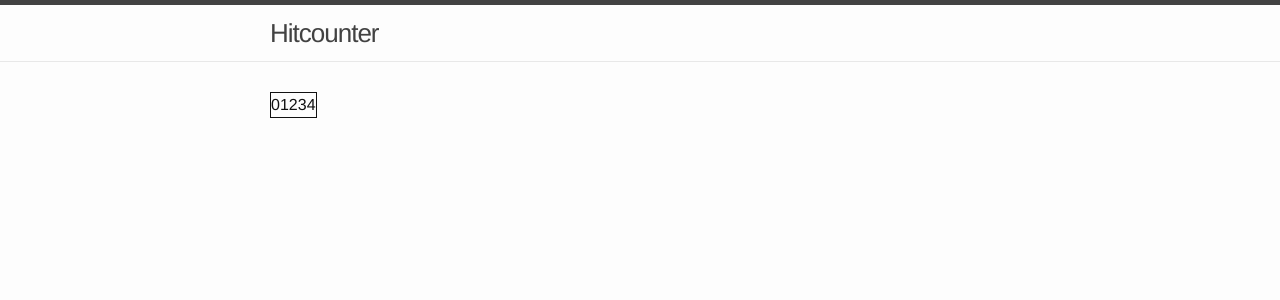
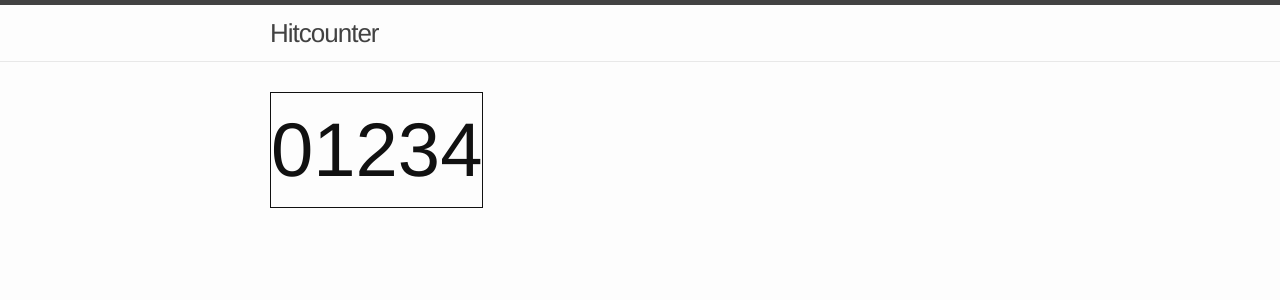
Before and after one commit to fhcflx/hitcounter-1, a Jekyll site: the page built from index.html, in a window 1280 px wide. Shown: the top 300 px of the page. Built offline with Jekyll 4.4.1, drawn with Linux system fonts in a browser that asks for light colours.

Commit message:
adding style

```diff
--- a/_layouts/default.html
+++ b/_layouts/default.html
@@ -7,38 +7,54 @@
       <div class="wrapper">
         {{ content }}
 
-
         <div id="basic">
           <div class="table">
             <div class="tr">
+
               <div class="td">
+                <div class="aspect-ratio">
                   <div class="digit">
                     0
                   </div>
                 </div>
+              </div>
+
               <div class="td">
+                <div class="aspect-ratio">
                   <div class="digit">
                     1
                   </div>
                 </div>
+              </div>
+
               <div class="td">
+                <div class="aspect-ratio">
                   <div class="digit">
                     2
                   </div>
                 </div>
+              </div>
+
               <div class="td">
+                <div class="aspect-ratio">
                   <div class="digit">
                     3
                   </div>
                 </div>
+              </div>
+
               <div class="td">
+                <div class="aspect-ratio">
                   <div class="digit">
                     4
                   </div>
                 </div>
               </div>
+
             </div>
           </div>
+        </div>
+
       </div>
     </div>
   </body>
--- a/_sass/counters.sass
+++ b/_sass/counters.sass
@@ -1,9 +1,25 @@
 #basic
-  display: table
-  border: 1px solid
 
-  .tr
-    display: table-row
+  .table
+    display: table
+    border: 1px solid
 
-    .td
-      display: table-cell
+    .tr
+      display: table-row
+
+      .td
+        display: table-cell
+
+        .aspect-ratio
+          position: relative
+          font-size: 76px
+          border-right: 1px solid black
+
+          &:last-child .aspect-ratio
+          border-right: 0
+
+          .digit
+            //position: absolute
+            //left: 50%
+            //top: 50%
+            //transform: translate(-50%, -50%)
```
Lines whose indentation alone changed are shown as unchanged.
